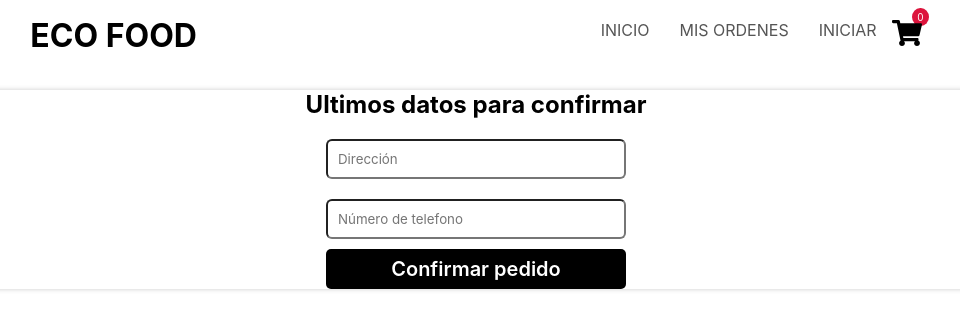
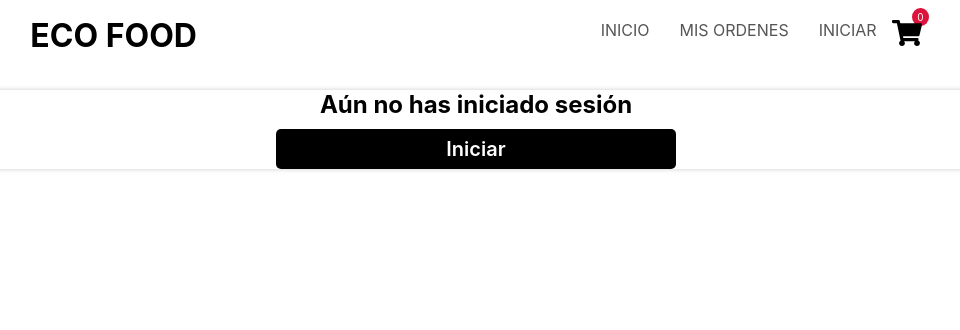
Before and after one commit to Martin444/EcoFood, a React (Create React App) app: page /payment in a window 1280 px wide. Shown: the top 330 px of the page, without its empty margins (164-1124 px from the left). Built offline with nearby package versions, Linux system fonts and the light colour scheme; no server answers; the database is empty.

Commit message:
correccion a la hora de hacer el pedido at login

```diff
--- a/src/components/section/Payment.js
+++ b/src/components/section/Payment.js
@@ -3,6 +3,7 @@ import styled from 'styled-components'
 import { DataContext } from '../Context';
 
 import firebase from '../../Utils/firebase'
+import { Link } from 'react-router-dom';
 
 export const Payment = () => {
 
@@ -34,6 +35,9 @@ export const Payment = () => {
         }
         return (
             <Conten>
+                {
+                    user ?
+                    <>
                         <h2 style={{textAlign: "center"}}>Ultimos datos para confirmar</h2>
                         <form className='formis' onSubmit={sendOrder}>
                             <div className='dat'>
@@ -42,6 +46,16 @@ export const Payment = () => {
                                 <button className="btn-confirm" >Confirmar pedido</button>
                             </div>
                         </form>
+                    </>:
+                    <div className='container'>
+                        <h2 style={{textAlign: "center"}}>Aún no has iniciado sesión</h2>
+                        <div className='btn-container'>
+                        <Link to='/login'>
+                            <button className="btn-confirm" >Iniciar</button>
+                        </Link>
+                        </div>
+                    </div>
+                }
             </Conten>
         )
 
@@ -70,6 +84,19 @@ const Conten = styled.div`
         position: relative;
     }
 
+    .container{
+        width: 100%;
+        display: flex;
+        justify-content:center;
+        flex-direction: column;
+    }
+
+    .btn-container{
+        width: 400px;
+        margin: 0 auto;
+        /* justify-content: center; */
+    }
+
     .btn-confirm{
         /* position: absolute;
         left: 30px; */
@@ -84,6 +111,10 @@ const Conten = styled.div`
         background-color: black;
     }
 
+    .btn-confirm:hover{
+        cursor: pointer;
+    }
+
     .btn-confirm:active{
         transform: translateY(2px);
     }
```
Also changed, not shown: 1 other file (tests, documents, lock files or other folders). Lines whose indentation alone changed are shown as unchanged.
